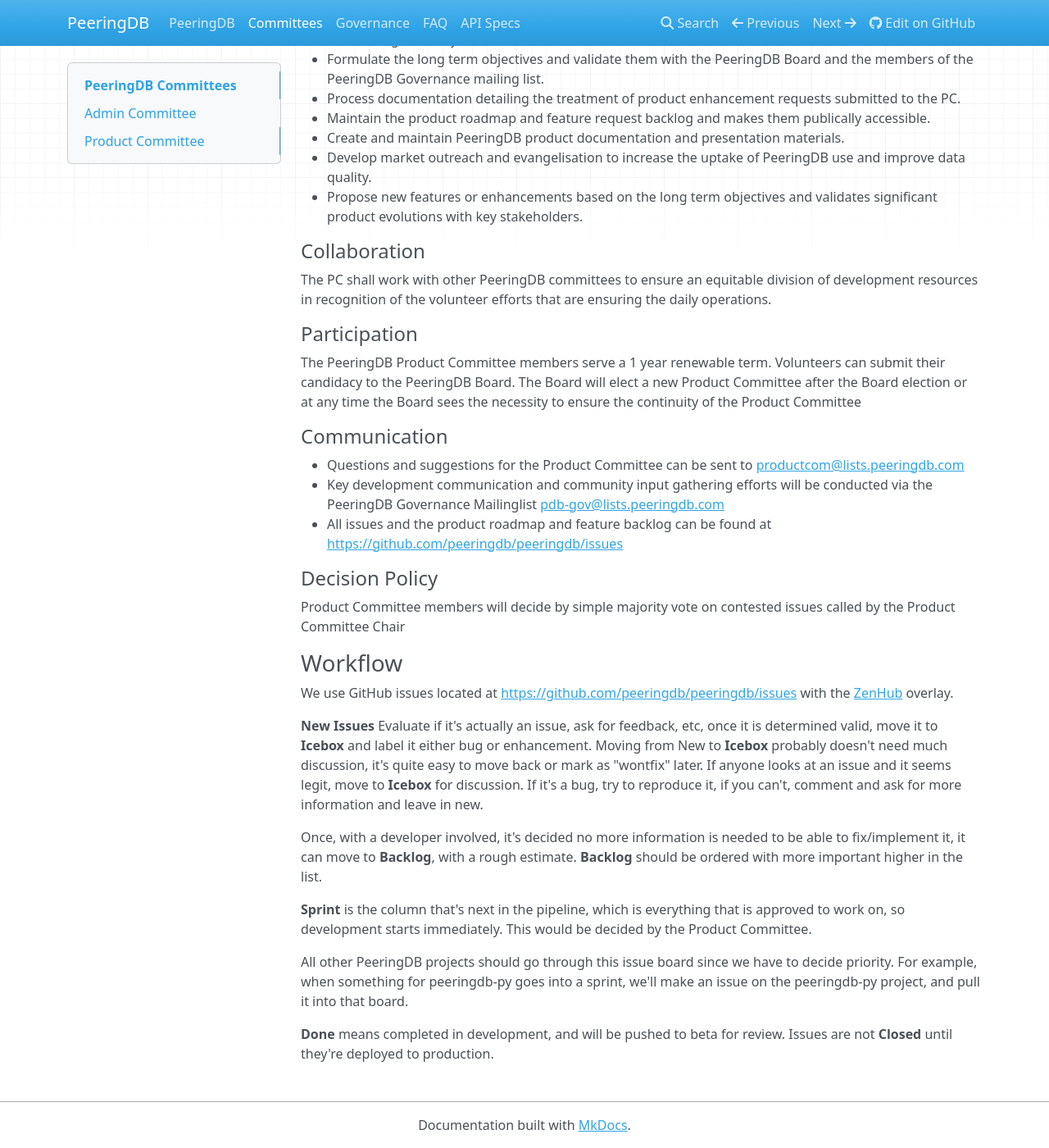
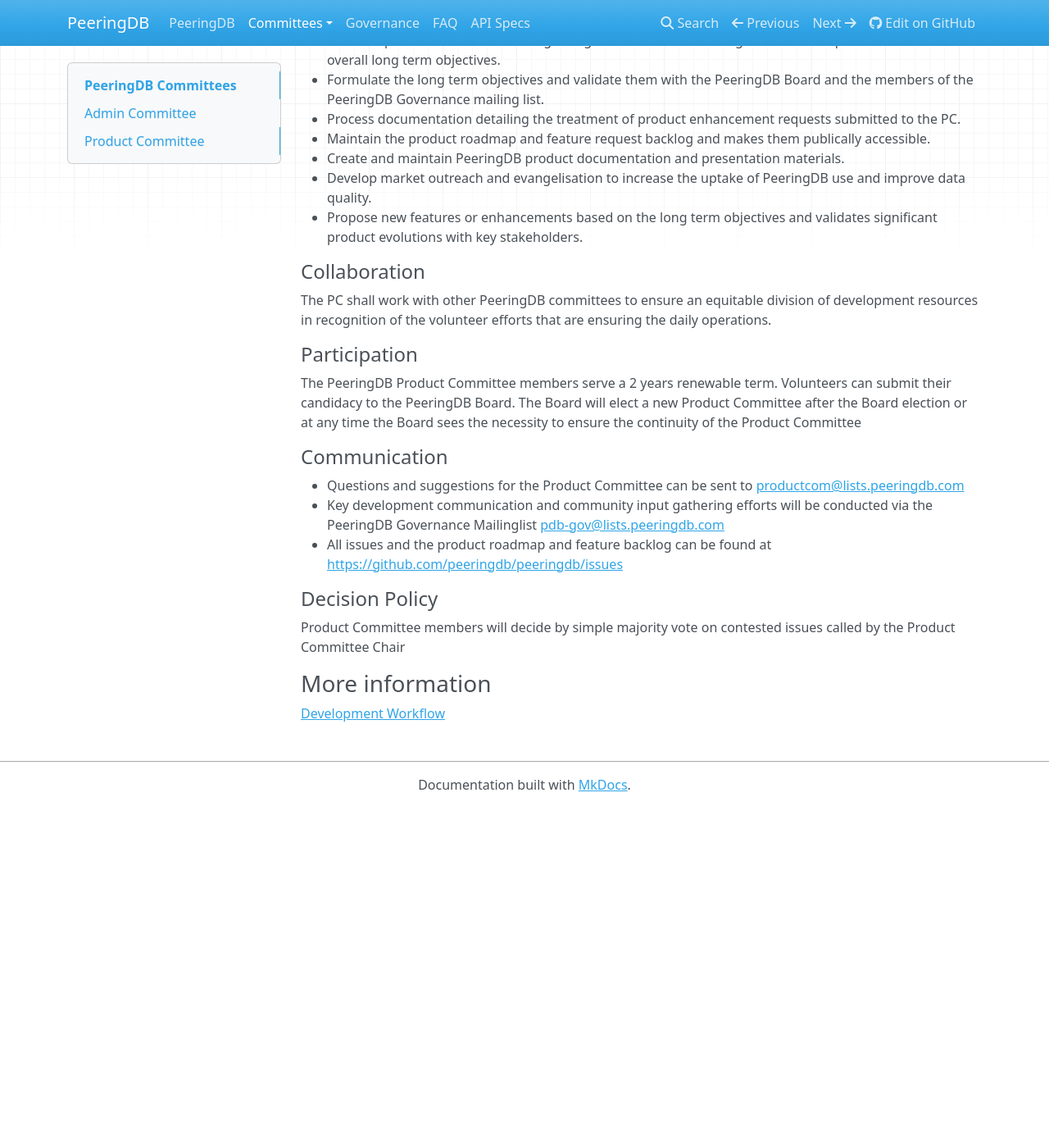
Before and after one commit to peeringdb/docs, an MkDocs documentation site: the page built from docs/committee.md, in a window 1280 px wide and 1400 px high, scrolled down 602 px. Shown: the whole window at 82% size. Built offline with MkDocs 1.6.1, drawn with Linux system fonts in a browser that asks for light colours; nearby versions of some CDN libraries; old or Windows-style settings are respelled for this version of MkDocs; after the commit the page ends 1587 px from its top, so only the background shows below that.

Commit message:
- separation line between admin committee and product committee - Workflow moved to own section under committees - committee charters moved to own subsection under committees - Product Com term changed to two years - Workflow language cleanup

```diff
--- a/docs/committee.md
+++ b/docs/committee.md
@@ -4,7 +4,7 @@
 
 ## Admin Committee
 
-
+---
 ## Product Committee
 
 ### Charter
@@ -39,7 +39,7 @@
 
 #### Participation
 
-The PeeringDB Product Committee members serve a 1 year renewable term. Volunteers can submit their candidacy to the PeeringDB Board. The Board will elect a new Product Committee after the Board election or at any time the Board sees the necessity to ensure the continuity of the Product Committee
+The PeeringDB Product Committee members serve a 2 years renewable term. Volunteers can submit their candidacy to the PeeringDB Board. The Board will elect a new Product Committee after the Board election or at any time the Board sees the necessity to ensure the continuity of the Product Committee
 
 
 #### Communication
@@ -53,17 +53,5 @@
 
 Product Committee members will decide by simple majority vote on contested issues called by the Product Committee Chair
 
-
-### Workflow
-
-We use GitHub issues located at <https://github.com/peeringdb/peeringdb/issues> with the [ZenHub](https://www.zenhub.com/) overlay.
-
-**New Issues** Evaluate if it's actually an issue, ask for feedback, etc, once it is determined valid, move it to **Icebox** and label it either bug or enhancement. Moving from New to **Icebox** probably doesn't need much discussion, it's quite easy to move back or mark as "wontfix" later. If anyone looks at an issue and it seems legit, move to **Icebox** for discussion. If it's a bug, try to reproduce it, if you can't, comment and ask for more information and leave in new.
-
-Once, with a developer involved, it's decided no more information is needed to be able to fix/implement it, it can move to **Backlog**, with a rough estimate. **Backlog** should be ordered with more important higher in the list.
-
-**Sprint** is the column that's next in the pipeline, which is everything that is approved to work on, so development starts immediately. This would be decided by the Product Committee.
-
-All other PeeringDB projects should go through this issue board since we have to decide priority. For example, when something for peeringdb-py goes into a sprint, we'll make an issue on the peeringdb-py project, and pull it into that board.
-
-**Done** means completed in development, and will be pushed to beta for review. Issues are not **Closed** until they're deployed to production.
+### More information
+[Development Workflow](workflow.md)
--- a/mkdocs.yml
+++ b/mkdocs.yml
@@ -6,7 +6,9 @@
 
 pages:
   - PeeringDB: index.md
-  - Committees: committee.md
+  - Committees:
+    - Charters: committee.md
+    - Workflow: workflow.md
   - Governance: gov.md
   - FAQ: faq.md
   - API Specs: api_specs.md
```
Also changed, not shown: README.md (+1 -0 lines), docs/workflow.md (added, +15 -0 lines).
